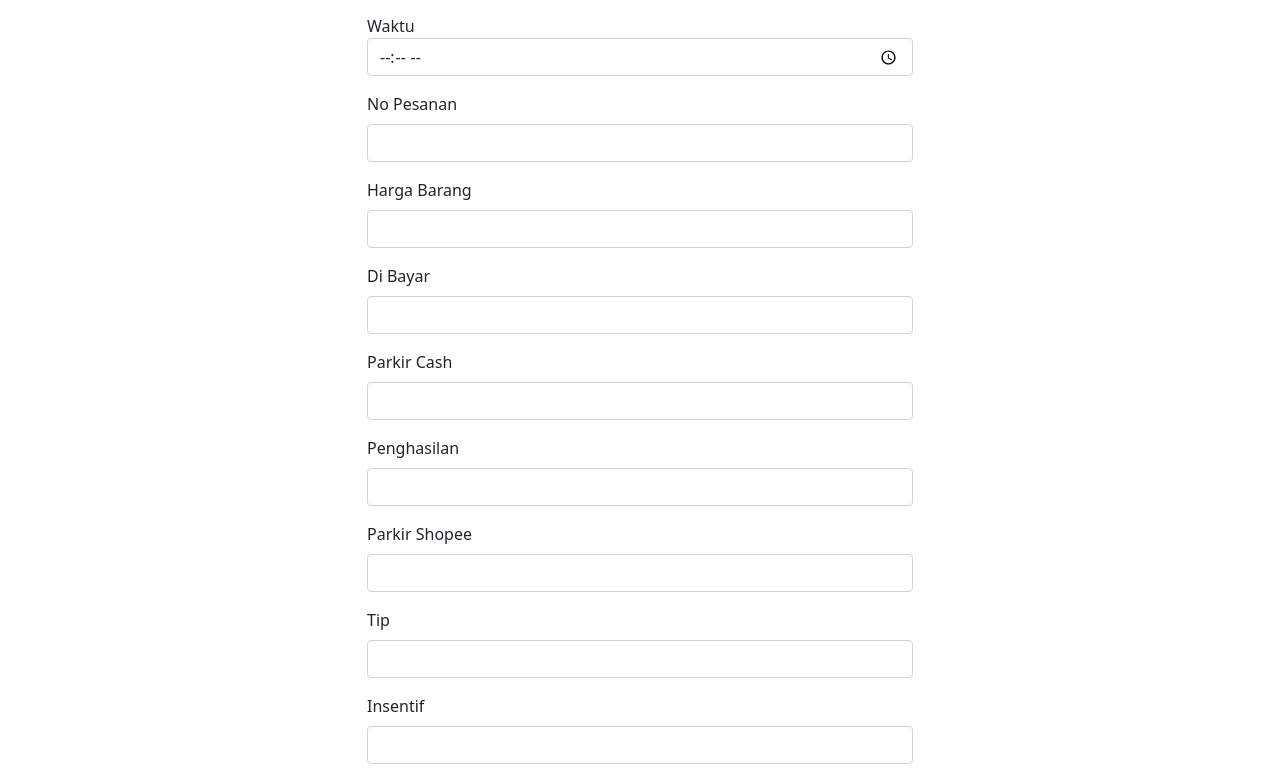
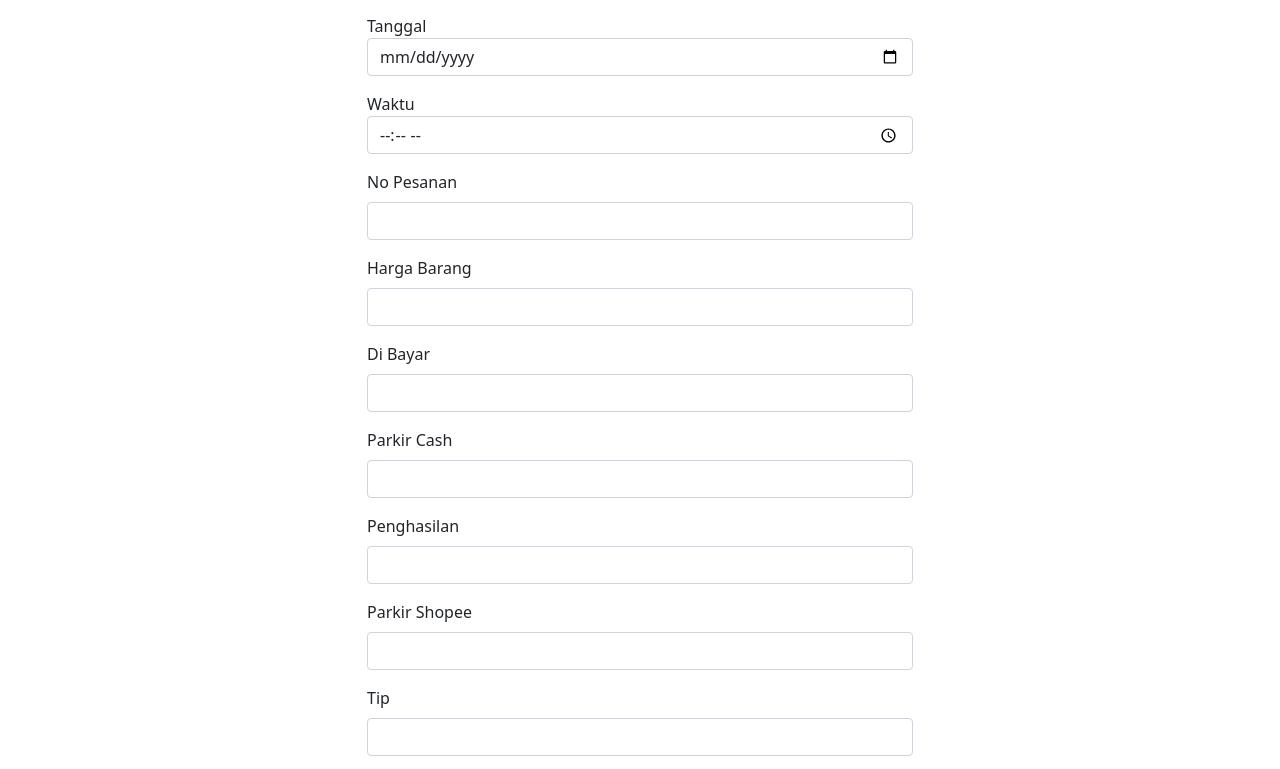
Before and after one commit to Erlan-w/shopee-food-input-form, a plain HTML site: page index.html in a window 1280 px wide. Shown: the part 176-945 px from the top of the page. Drawn offline with nearby package versions, Linux system fonts and the light colour scheme.

Commit message:
menambahkan tanggal

```diff
--- a/index.html
+++ b/index.html
@@ -60,6 +60,10 @@
 							<button type="button" class="btn-close" data-bs-dismiss="alert" aria-label="Close"></button>
 						</div>
 						<form name="shopee-food-input-form">
+							<div class="mb-3">
+								<label for="date">Tanggal</label>
+								<input type="date" class="form-control" aria-describedby="date" name="Tanggal" id="date" />
+							</div>
 							<div class="mb-3">
 								<label for="time">Waktu</label>
 								<input type="time" class="form-control" aria-describedby="time" name="Time" id="time" />
```
